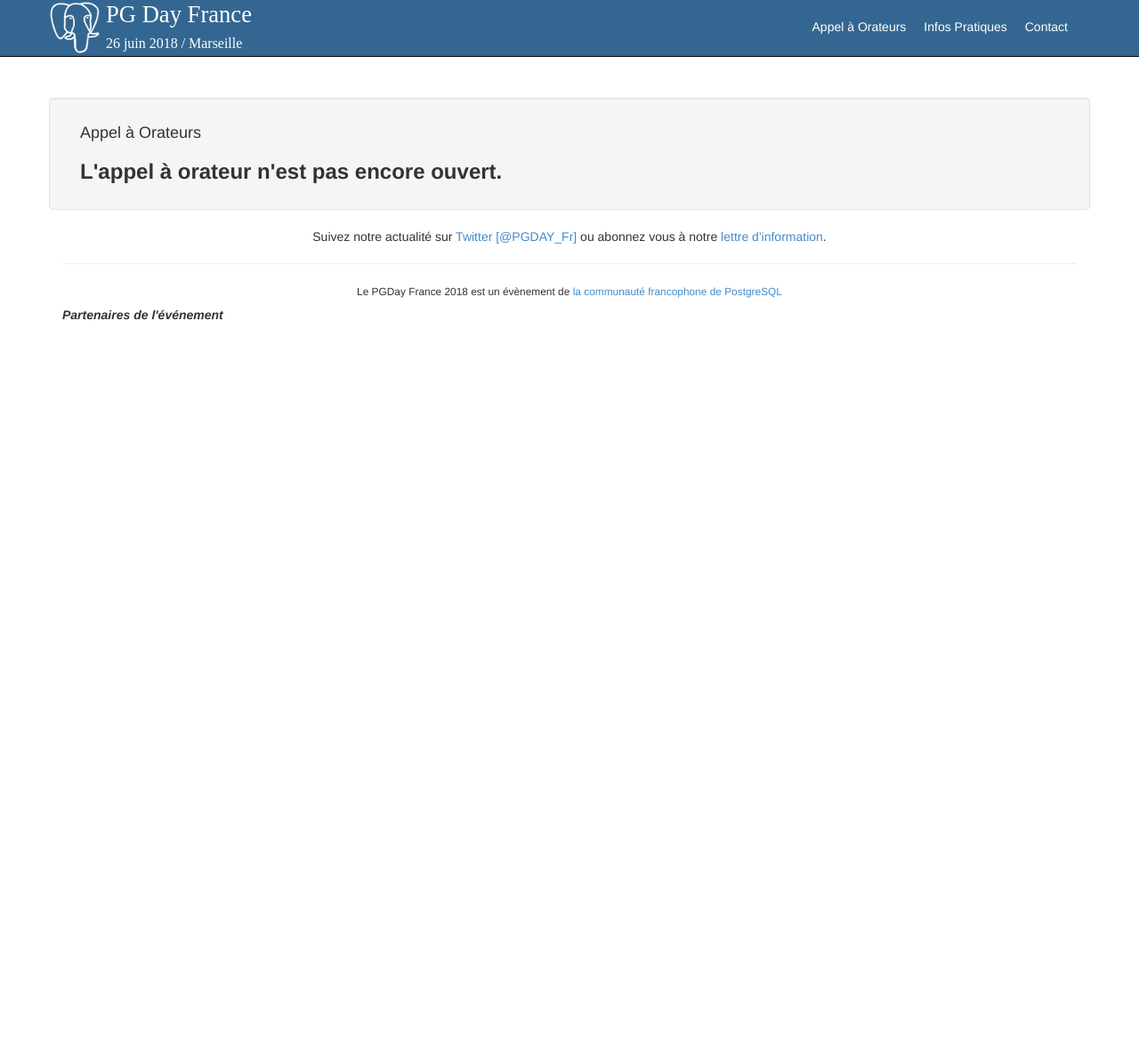
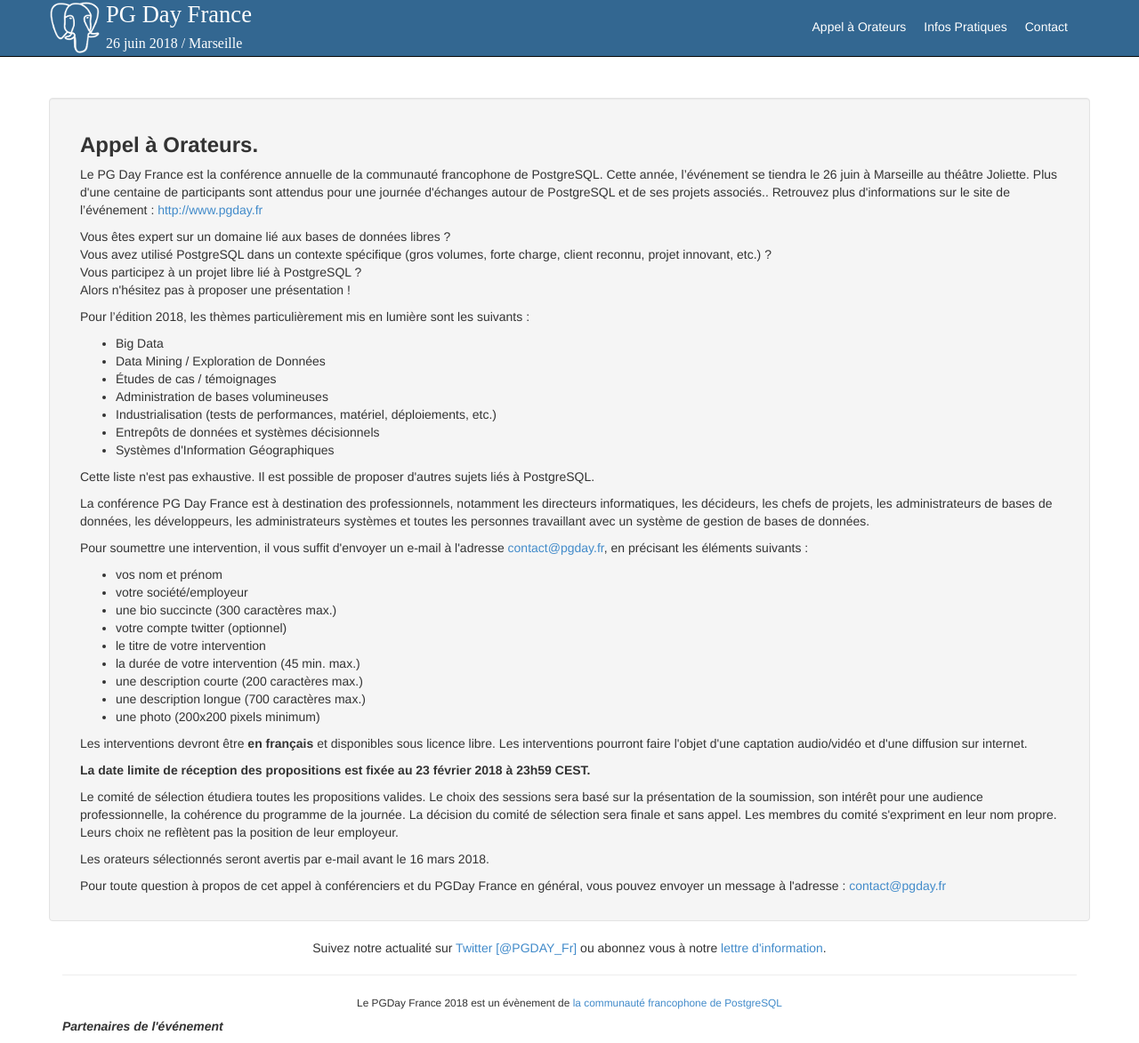
Before and after one commit to postgresqlfr/2024.pgday.fr, a Jekyll site: the page built from appel.html, in a window 1280 px wide and 1173 px high. Shown: the whole window at 89% size. Built offline with Jekyll 4.4.1, drawn with Linux system fonts in a browser that asks for light colours; Markdown is read by kramdown in place of the engine named in the settings.

Commit message:
Appel a orateur 2018

```diff
--- a/appel.html
+++ b/appel.html
@@ -9,51 +9,48 @@
 <div class="container">
   <div class="row well">
     <div class="col-xs-12 col-md-12">
-      <h4>Appel à Orateurs</h4>
 
-      <p><h3><b>L'appel à orateur n'est pas encore ouvert.</b></h3></p>
+      <h3><b>Appel à Orateurs.</b></h3>
 
 <!--
       <b>L'Appel à Orateurs est clos</b>
 -->
-<!--
+
       <p>
-      Le PGDay France est la conférence annuelle de la communauté
-      francophone de PostgreSQL. Cette année, l’événement se tiendra le 8 juin
-      à Toulouse. Une centaine de visiteurs sont attendus pour une journée
-      d'échanges autour de PostgreSQL et de ses projets associés. Retrouvez
+      Le PG Day France est la conférence annuelle de la communauté francophone de PostgreSQL.
+      Cette année, l’événement se tiendra le 26 juin à Marseille au théâtre Joliette.
+      Plus d'une centaine de participants sont attendus pour une journée d'échanges autour de
+      PostgreSQL et de ses projets associés.. Retrouvez
       plus d'informations sur le site de l’événement : <a
       href="http://www.pgday.fr">http://www.pgday.fr</a>
       </p><p>
-      Vous êtes expert sur un domaine lié aux bases de données libres ? Vous
-      avez utilisé PostgreSQL dans un contexte spécifique (gros volumes,
-      forte charge, client reconnu, projet innovant, etc.) ? Vous participez
-      à un projet libre lié à PostgreSQL ? Alors n'hésitez pas à proposer
-      une présentation !
+      Vous êtes expert sur un domaine lié aux bases de données libres ? <br/>
+      Vous avez utilisé PostgreSQL dans un contexte spécifique (gros volumes,
+      forte charge, client reconnu, projet innovant, etc.) ? <br/>
+      Vous participez à un projet libre lié à PostgreSQL ? <br/>
+      Alors n'hésitez pas à proposer une présentation !
       </p><p>
       Pour l’édition 2018, les thèmes particulièrement mis en lumière sont
       les suivants :
       </p>
       <ul>
-        <li> Administration de bases volumineuses</li>
-        <li>Études de cas / témoignages</li>
-        <li>Industrialisation </li>
-        <li>Entrepôts de données</li>
-        <li>Systèmes décisionnels</li>
-        <li>Travaux sur la sémantique</li>
-        <li>Big Data</li>
+        <li>Big Data </li>
         <li>Data Mining / Exploration de Données</li>
+        <li>Études de cas / témoignages </li>
+        <li>Administration de bases volumineuses</li>
+        <li>Industrialisation (tests de performances, matériel, déploiements, etc.)</li>
+        <li>Entrepôts de données et systèmes décisionnels</li>
         <li>Systèmes d'Information Géographiques</li>
       </ul>
       <p>
       Cette liste n'est pas exhaustive. Il est possible de proposer d'autres
       sujets liés à PostgreSQL.
       </p><p>
-      La conférence PGDay France est à destination des professionnels,
-      notamment les directeurs informatiques, les décideurs, les chefs de
-      projets, les administrateurs de bases de données, les développeurs,
-      les administrateurs systèmes et tous les profils qui entrent en
-      contact avec un SGBD.
+          La conférence PG Day France est à destination des professionnels,
+          notamment les directeurs informatiques, les décideurs, les chefs de
+          projets, les administrateurs de bases de données, les développeurs,
+          les administrateurs systèmes et toutes les personnes travaillant avec
+          un système de gestion de bases de données.
       </p><p>
       Pour soumettre une intervention, il vous suffit d'envoyer un e-mail à
       l'adresse <a href="mailto:contact@pgday.fr" >contact@pgday.fr</a>, en
@@ -77,25 +74,24 @@
       </p><p>
       <b>La date limite de réception des propositions est fixée au 23 février
         2018 à 23h59 CEST.</b>
-      </p><p>
-      Ensuite, le comité de sélection étudiera toutes les propositions
-      valides. Le choix des sessions sera basé sur la présentation de la
-      soumission, son intérêt pour une audience professionnelle, la
-      cohérence du programme de la journée et sur le résultat du vote
-      préliminaire.
-      </p><p>
+      </p>
+      <p>
+      Le comité de sélection étudiera toutes les propositions valides. Le choix
+      des sessions sera basé sur la présentation de la soumission, son intérêt
+      pour une audience professionnelle, la cohérence du programme de la journée.
       La décision du comité de sélection sera finale et sans appel.
-      </p><p>
-      Les membres du comité s'expriment en leur nom propre. Leurs choix ne
-      reflètent pas la position de leur employeur.
-      </p><p>
-      Les orateurs sélectionnés seront avertis par e-mail avant le 18 mars 2018.
-      </p><p>
+      Les membres du comité s'expriment en leur nom propre. Leurs choix ne reflètent
+      pas la position de leur employeur.
+      </p>
+      <p>
+      Les orateurs sélectionnés seront avertis par e-mail avant le 16 mars 2018.
+      </p>
+      <p>
       Pour toute question à propos de cet appel à conférenciers et du PGDay
       France en général, vous pouvez envoyer un message à l'adresse : <a
       href="mailto:contact@pgday.fr" >contact@pgday.fr</a>
       </p>
--->
+
 
     </div>
   </div>
```
